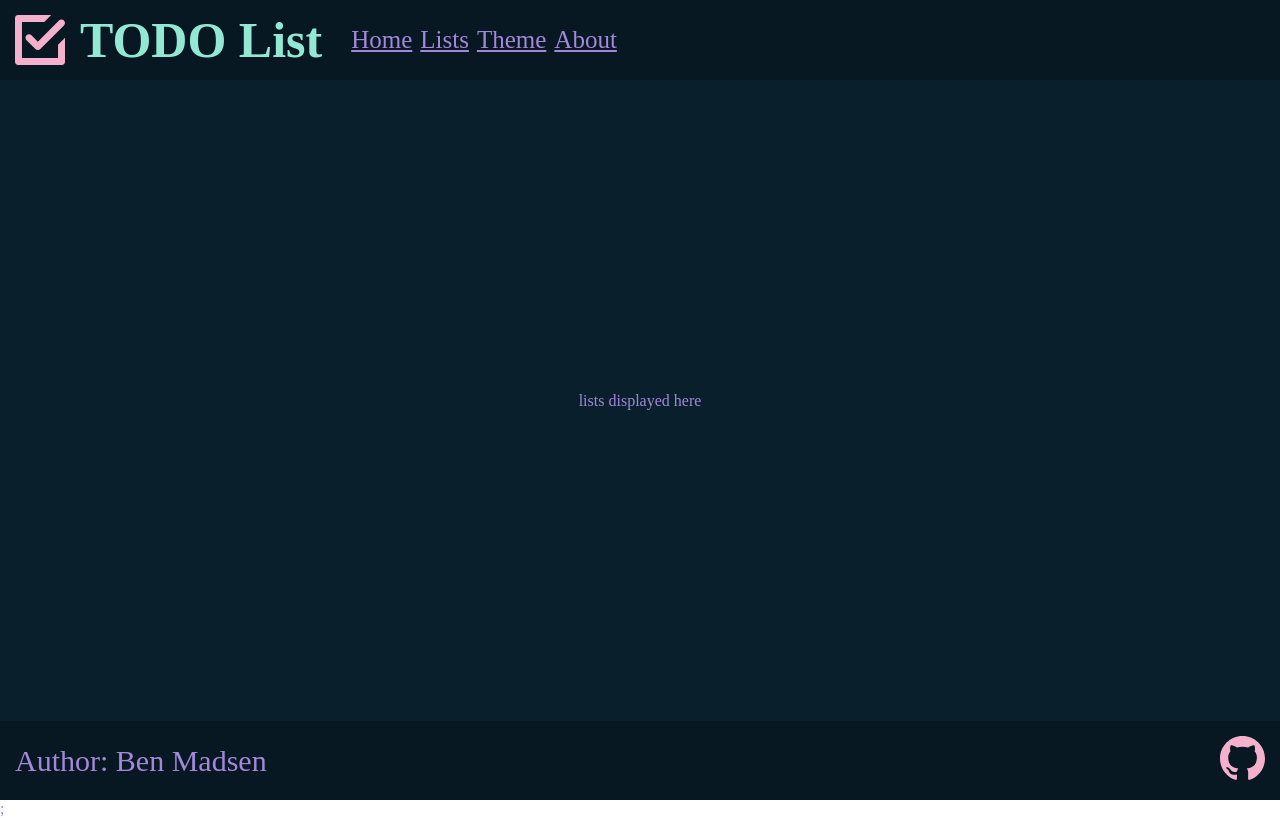
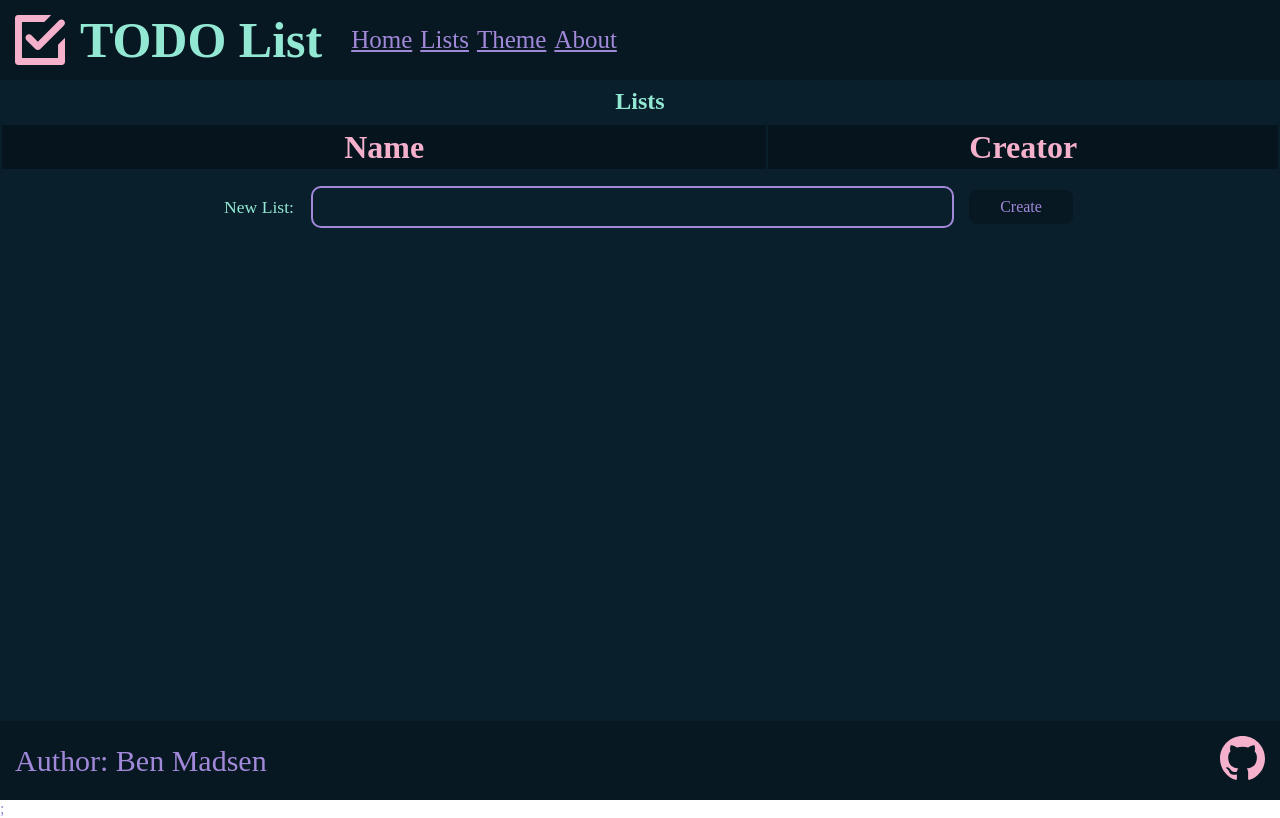
Before and after one commit to TRHeliad/startup, a React (Vite) app: page /lists in a window 1280 px wide. Built offline with nearby package versions, Linux system fonts and the light colour scheme.

Commit message:
feat: add lists view structure

```diff
--- a/styles/lists.css
+++ b/src/lists/lists.css
@@ -2,6 +2,7 @@ main {
 	display: flex;
 	flex-direction: column;
 	align-items: center;
+	justify-content: flex-start;
 }
 
 main > h1 {
--- a/src/lists/lists.jsx
+++ b/src/lists/lists.jsx
@@ -1,9 +1,24 @@
 import React from 'react';
+
+import './lists.css';
 
 export function Lists() {
   return (
     <main>
-      <div>lists displayed here</div>
+		<h1>Lists</h1>
+		<table>
+			<tbody>
+				<tr id="table-header">
+					<th>Name</th>
+					<th>Creator</th>
+				</tr>
+			</tbody>
+		</table>
+		<div className="create-list-container">
+			<label>New List: </label>
+			<input id="newList" required pattern="\w{3,40}"/>
+			<button onclick="createList()">Create</button>
+		</div>
     </main>
   );
 }
```
